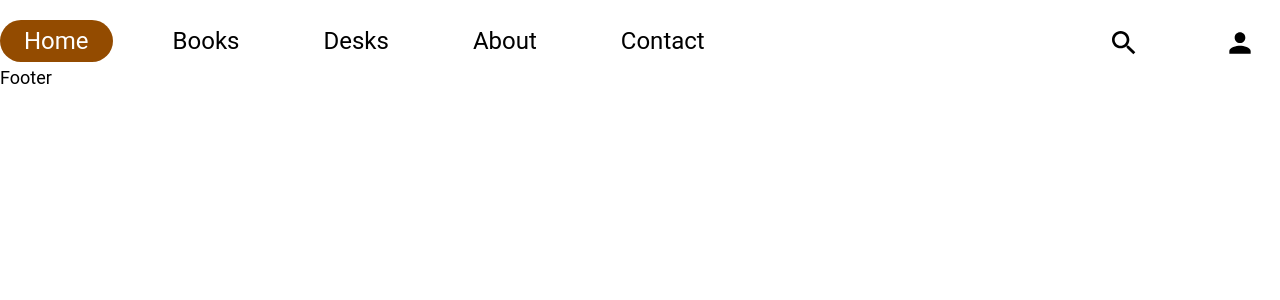
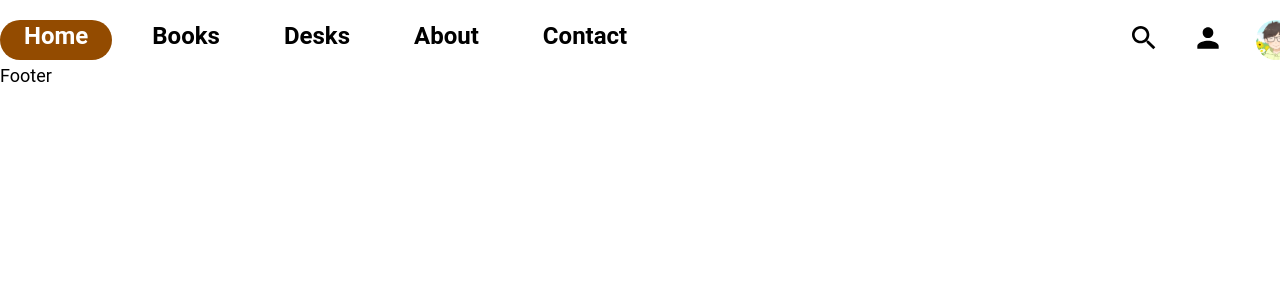
Before and after one commit to Virtual-Library-ASE/Front-end, a React (Create React App) app: page / in a window 1280 px wide. Shown: the top 300 px of the page. Built offline with nearby package versions, Linux system fonts and the light colour scheme.

Commit message:
add avatar

```diff
--- a/src/components/header/header.css
+++ b/src/components/header/header.css
@@ -1,3 +1,7 @@
+@tailwind base;
+@tailwind components;
+@tailwind utilities;
+
 * {
   margin: 0;
   padding: 0;
@@ -18,7 +22,6 @@ ul, ol, li {
 }
 
 .header {
-  font-size: 24px;
   color: #000;
 }
 
@@ -40,30 +43,9 @@ ul, ol, li {
 }
 
 /* modules/navigation.css */
-.navigation {
-  display: flex;
-  justify-content: space-between;
-}
-
-.nav-list {
-  list-style: none;
-  margin: 0;
-  padding: 0;
-}
-
-.right {
-  font-size: 24px;
-}
-
-.inline {
-  display: flex;
-  gap: 1.5em;
-}
-
 .item {
-  display: block;
+  @apply block cursor-pointer;
   padding-inline: 1em;
-  cursor: pointer;
 }
 
 .is-active {
--- a/src/components/header/header.js
+++ b/src/components/header/header.js
@@ -3,13 +3,14 @@ import "./header.css";
 
 import SearchOutlinedIcon from "@mui/icons-material/SearchOutlined";
 import PersonIcon from "@mui/icons-material/Person";
+import Avatar from "@mui/material/Avatar";
 
 function Header(props) {
   return (
     <div>
-      <header className="header sticky sticky--top js-header">
-        <nav className="navigation">
-          <ul className="nav-list left inline">
+      <header className="header text-2xl font-bold sticky sticky--top">
+        <nav className="navigation flex justify-between">
+          <ul className="nav-list flex gap-4">
             {props.navItems.map((item, index) => (
               <li
                 key={index}
@@ -25,12 +26,18 @@ function Header(props) {
             ))}
           </ul>
 
-          <ul className="nav-list right inline">
-            <li className="item">
+          <ul className="nav-list right flex gap-4">
+            <li className="item w-3">
               <SearchOutlinedIcon sx={{ fontSize: 32 }} />
             </li>
-            <li className="item">
+            <li className="item w-3">
               <PersonIcon sx={{ fontSize: 32 }} />
+            </li>
+            <li className="item w-3">
+              <Avatar
+                alt="your avatar"
+                src={require("../../resources/images/avatar.png")}
+              ></Avatar>
             </li>
           </ul>
         </nav>
--- a/tailwind.config.js
+++ b/tailwind.config.js
@@ -1,34 +1,25 @@
 /** @type {import('tailwindcss').Config} */
 module.exports = {
-  content: [
-    "./public/index.html",
-    "./src/**/*.{js,ts,jsx,tsx}"
-  ],
+  content: ["./public/index.html", "./src/**/*.{js,ts,jsx,tsx}"],
   theme: {
     colors: {
-      'bg-page': '#d0ceba',
-      'bg-card-1': '#012a36',
-      'bg-card-2': '#ff49db',
-      't-title-1': '#ff7849',
-      't-title-2': '#13ce66',
-      't-main-3': '#ffc82c',
-      't-': '#273444',
-      'gray': '#8492a6',
-      'gray-light': '#d3dce6',
+      "color-brown": "#934b00",
+      "color-black": "#191201",
+      "color-white": "#ffffff",
     },
     fontFamily: {
-      sans: ['Graphik', 'sans-serif'],
-      serif: ['Merriweather', 'serif'],
+      sans: ["Graphik", "sans-serif"],
+      serif: ["Merriweather", "serif"],
     },
     extend: {
       spacing: {
-        '8xl': '96rem',
-        '9xl': '128rem',
+        "8xl": "96rem",
+        "9xl": "128rem",
       },
       borderRadius: {
-        '4xl': '2rem',
-      }
-    }
+        "4xl": "2rem",
+      },
+    },
   },
   plugins: [],
-}
+};
```
Also changed, not shown: src/resources/images/avatar.png (added).
